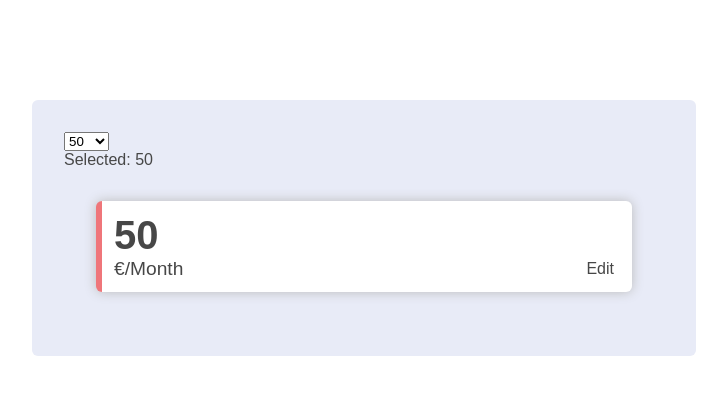
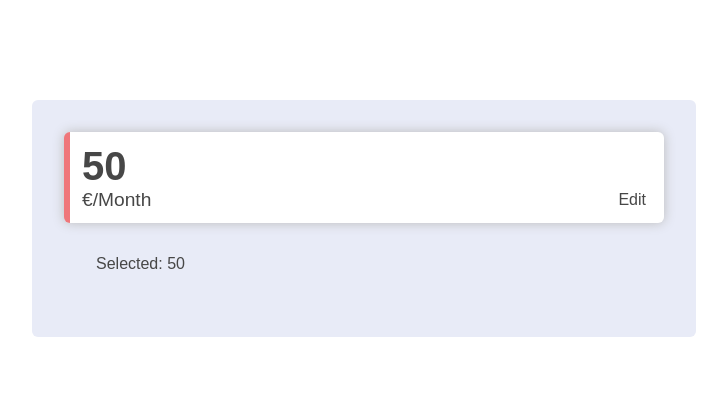
Before and after one commit to AnikaErceg/select-slider, a Vue app: page / in a window 1280 px wide. Shown: the top 394 px of the page, without its empty margins (276-1003 px from the left). Built offline with nearby package versions, Linux system fonts and the light colour scheme.

Commit message:
move init card to BaseSelect & TODO

```diff
--- a/src/App.vue
+++ b/src/App.vue
@@ -7,16 +7,8 @@
         :default="selected"
         @select="onSelect"
       ></base-select>
-      <div>
+      <div class="test-display">
         Selected: {{selected}}
-      </div>
-
-      <div class="initial-view clickable" @click="onSelectEdit">
-        <div class="title">{{selected}}</div>
-        <div class="bottom">
-          <div class="subtitle">€/Month</div>
-          <button type="button">Edit</button>
-        </div>
       </div>
 
     </div>
@@ -51,11 +43,14 @@ export default {
     onSelect(selected) {
       this.selected = selected
     },
-    onSelectEdit() {
-      console.log("editing...")
-    }
   }
 };
 </script>
 
+<style scoped>
+  .test-display {
+    margin: 2rem;
+  }
+</style>
+
 <style src="./assets/styles.css">
--- a/src/assets/styles.css
+++ b/src/assets/styles.css
@@ -14,6 +14,7 @@ body {
     background-color: #e8ebf7;
     width: 37.5rem;
     border-radius: 6px;
+    padding: 2rem;
 }
 
 /* styles for initial view of select */
@@ -25,7 +26,6 @@ body {
 .initial-view {
     display: flex;
     flex-direction: column;
-    margin: 2rem;
     padding: 12px;
     background-color: #fff;
     border-radius: 6px;
@@ -49,3 +49,6 @@ body {
     font-size: 1rem;
     color: #474747;
 }
+.select-box {
+    height: 80px;
+}
--- a/src/components/swipe-slider/BaseSelect.vue
+++ b/src/components/swipe-slider/BaseSelect.vue
@@ -1,5 +1,14 @@
 <template>
   <div>
+    <div v-show="showTitleCard" class="initial-view clickable" @click="onSelectEdit">
+      <div class="title">{{selected}}</div>
+      <div class="bottom">
+        <div class="subtitle">€/Month</div>
+        <button type="button">Edit</button>
+      </div>
+    </div>
+
+    <div v-show="showSelect">
       <select :name="name" v-model="selected" @change="onSelect">
         <option
           v-for="element in elements"
@@ -7,6 +16,19 @@
           {{element}}
         </option>
       </select>
+
+      <!-- TODO
+        item boxes with overflow and gradient on the sides
+        add transformX style, which will be changed as user
+        drags the selection
+        on touch start / on drag start
+
+        set startting point to default element
+        as new element is set, update native select
+        hide native element
+       -->
+    </div>
+
   </div>
 </template>
 
@@ -37,11 +59,18 @@ export default {
   data() {
     return {
       selected: this.default,
+      showTitleCard: true,
+      showSelect: false
     }
   },
   methods: {
     onSelect() {
       this.$emit("select", this.selected)
+    },
+    onSelectEdit() {
+      this.showTitleCard = false
+      this.showSelect = true
+      console.log("editing...")
     }
   }
 };
```
Lines whose indentation alone changed are shown as unchanged.
